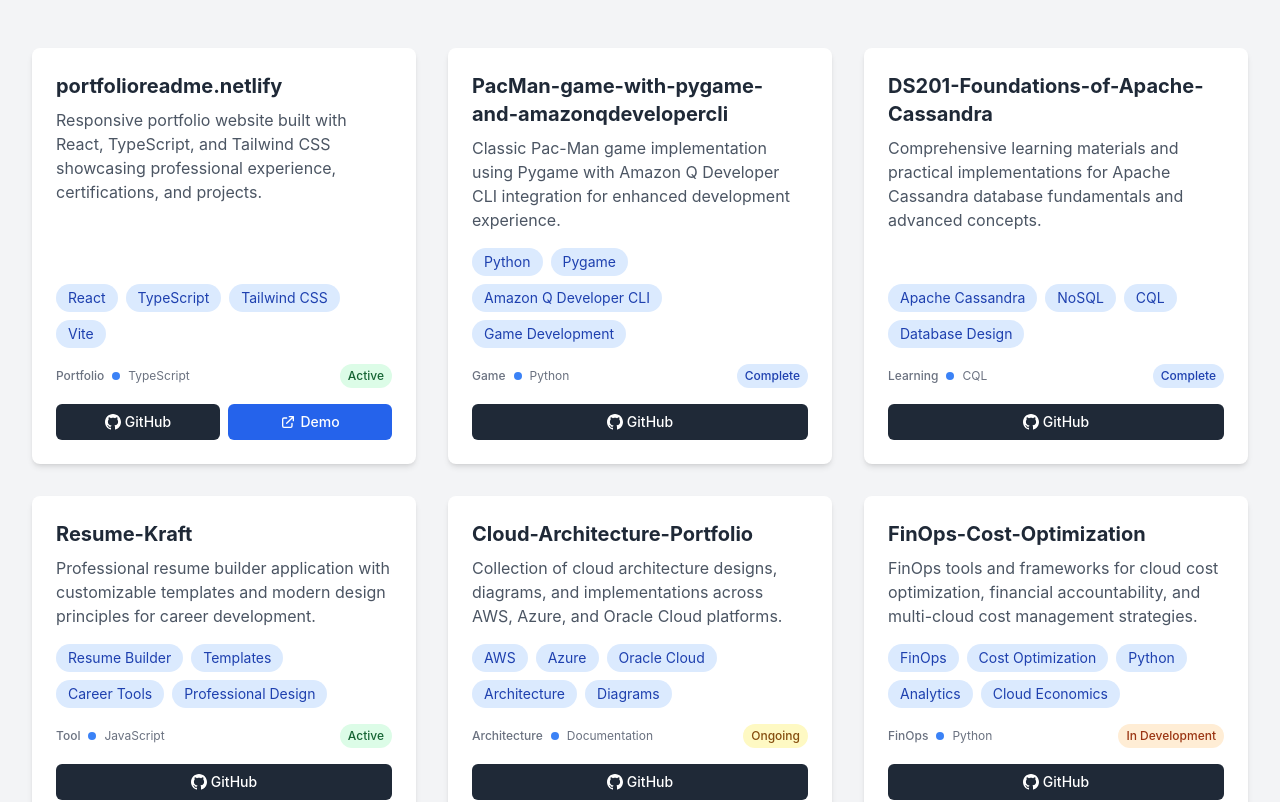
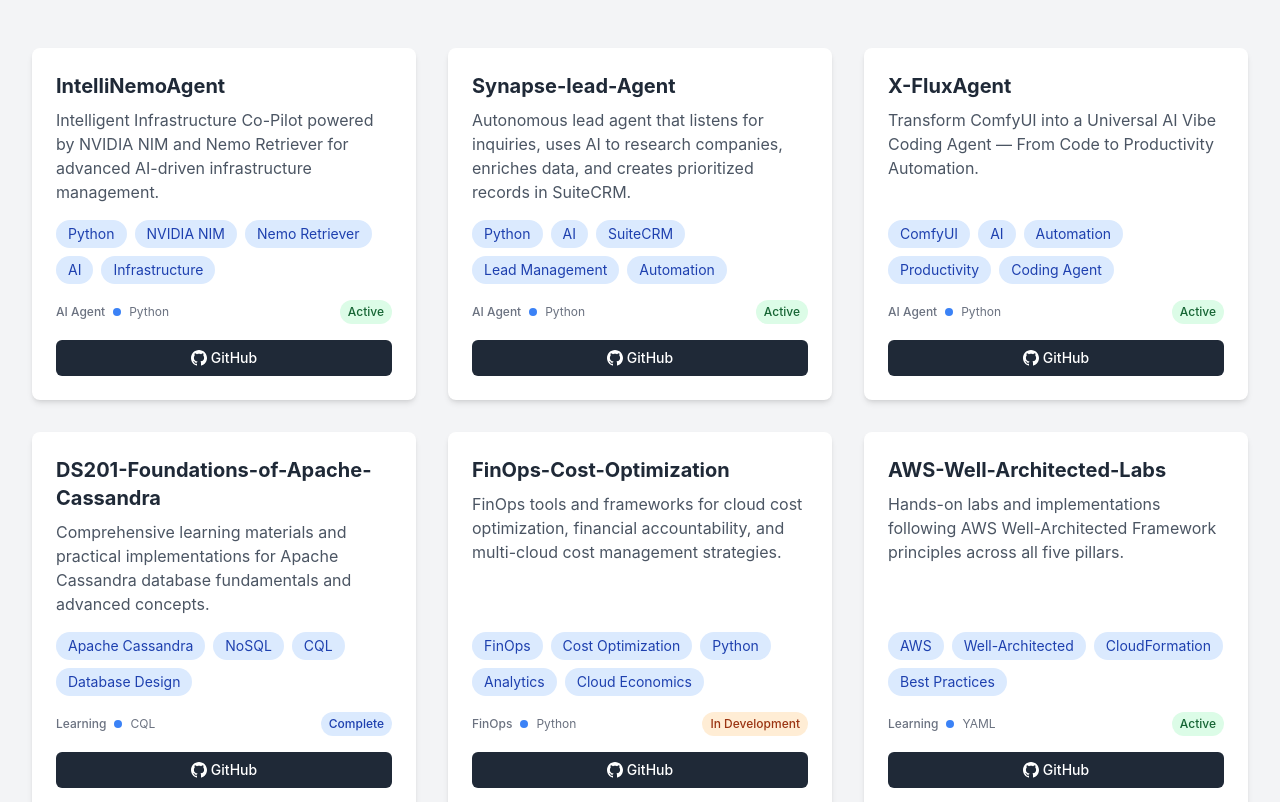
Before and after one commit to Oghenesuvwe-dev/portfolioreadme.netlify, a React (Vite) app: page / in a window 1280 px wide. Shown: the part 3080-3882 px from the top of the page. Built offline with nearby package versions, Linux system fonts and the light colour scheme.

Commit message:
Add AI agent projects and X/Twitter contact link

```diff
--- a/src/components/Contact.tsx
+++ b/src/components/Contact.tsx
@@ -8,6 +8,12 @@
     url: 'https://www.linkedin.com/in/oghenesuvwe',
     icon: '/icons/linkedin.svg',
     color: 'hover:bg-blue-600',
+  },
+  {
+    name: 'X (Twitter)',
+    url: 'https://x.com/0ghenesuvwe',
+    icon: '/icons/x.svg',
+    color: 'hover:bg-black',
   },
   {
     name: 'Email',
@@ -54,7 +60,7 @@
           transition={{ duration: 0.8, delay: 0.2 }}
           className="max-w-3xl mx-auto"
         >
-          <div className="grid grid-cols-1 md:grid-cols-3 gap-6">
+          <div className="grid grid-cols-1 md:grid-cols-2 lg:grid-cols-4 gap-6">
             {contactLinks.map((link, index) => (
               <motion.a
                 key={link.name}
--- a/src/components/Projects.tsx
+++ b/src/components/Projects.tsx
@@ -1,22 +1,30 @@
 // GitHub API integration for dynamic repo fetching
 const projects = [
   {
-    title: "portfolioreadme.netlify",
-    description: "Responsive portfolio website built with React, TypeScript, and Tailwind CSS showcasing professional experience, certifications, and projects.",
-    technologies: ["React", "TypeScript", "Tailwind CSS", "Vite"],
-    github: "https://github.com/Oghenesuvwe-dev/portfolioreadme.netlify",
-    demo: "https://oghenesuvwe-portfolio.netlify.app",
+    title: "IntelliNemoAgent",
+    description: "Intelligent Infrastructure Co-Pilot powered by NVIDIA NIM and Nemo Retriever for advanced AI-driven infrastructure management.",
+    technologies: ["Python", "NVIDIA NIM", "Nemo Retriever", "AI", "Infrastructure"],
+    github: "https://github.com/Oghenesuvwe-dev/IntelliNemoAgent",
     status: "Active",
-    type: "Portfolio",
-    language: "TypeScript"
+    type: "AI Agent",
+    language: "Python"
   },
   {
-    title: "PacMan-game-with-pygame-and-amazonqdevelopercli",
-    description: "Classic Pac-Man game implementation using Pygame with Amazon Q Developer CLI integration for enhanced development experience.",
-    technologies: ["Python", "Pygame", "Amazon Q Developer CLI", "Game Development"],
-    github: "https://github.com/Oghenesuvwe-dev/PacMan-game-with-pygame-and-amazonqdevelopercli",
-    status: "Complete",
-    type: "Game",
+    title: "Synapse-lead-Agent",
+    description: "Autonomous lead agent that listens for inquiries, uses AI to research companies, enriches data, and creates prioritized records in SuiteCRM.",
+    technologies: ["Python", "AI", "SuiteCRM", "Lead Management", "Automation"],
+    github: "https://github.com/Oghenesuvwe-dev/Synapse-lead-Agent",
+    status: "Active",
+    type: "AI Agent",
+    language: "Python"
+  },
+  {
+    title: "X-FluxAgent",
+    description: "Transform ComfyUI into a Universal AI Vibe Coding Agent — From Code to Productivity Automation.",
+    technologies: ["ComfyUI", "AI", "Automation", "Productivity", "Coding Agent"],
+    github: "https://github.com/Oghenesuvwe-dev/X-FluxAgent",
+    status: "Active",
+    type: "AI Agent",
     language: "Python"
   },
   {
@@ -29,24 +37,6 @@
     language: "CQL"
   },
   {
-    title: "Resume-Kraft",
-    description: "Professional resume builder application with customizable templates and modern design principles for career development.",
-    technologies: ["Resume Builder", "Templates", "Career Tools", "Professional Design"],
-    github: "https://github.com/Oghenesuvwe-dev/Resume-Kraft",
-    status: "Active",
-    type: "Tool",
-    language: "JavaScript"
-  },
-  {
-    title: "Cloud-Architecture-Portfolio",
-    description: "Collection of cloud architecture designs, diagrams, and implementations across AWS, Azure, and Oracle Cloud platforms.",
-    technologies: ["AWS", "Azure", "Oracle Cloud", "Architecture", "Diagrams"],
-    github: "https://github.com/Oghenesuvwe-dev/Cloud-Architecture-Portfolio",
-    status: "Ongoing",
-    type: "Architecture",
-    language: "Documentation"
-  },
-  {
     title: "FinOps-Cost-Optimization",
     description: "FinOps tools and frameworks for cloud cost optimization, financial accountability, and multi-cloud cost management strategies.",
     technologies: ["FinOps", "Cost Optimization", "Python", "Analytics", "Cloud Economics"],
@@ -54,15 +44,6 @@
     status: "In Development",
     type: "FinOps",
     language: "Python"
-  },
-  {
-    title: "Technical-Writing-Portfolio",
-    description: "Comprehensive collection of technical documentation, tutorials, guides, and best practices for cloud technologies and DevOps.",
-    technologies: ["Technical Writing", "Documentation", "Tutorials", "Best Practices"],
-    github: "https://github.com/Oghenesuvwe-dev/Technical-Writing-Portfolio",
-    status: "Active",
-    type: "Documentation",
-    language: "Markdown"
   },
   {
     title: "AWS-Well-Architected-Labs",
```
Also changed, not shown: public/icons/x.svg (added).
